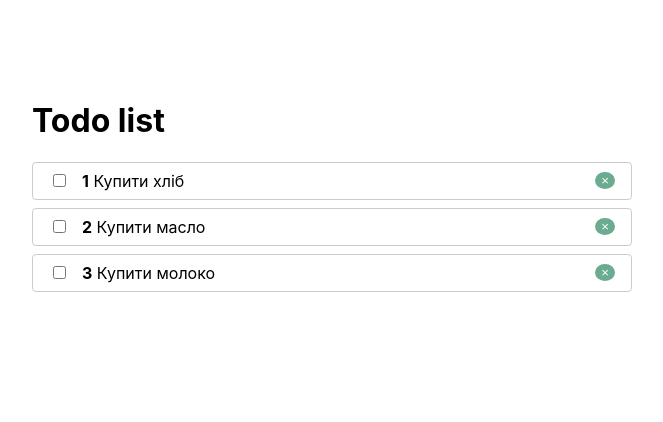
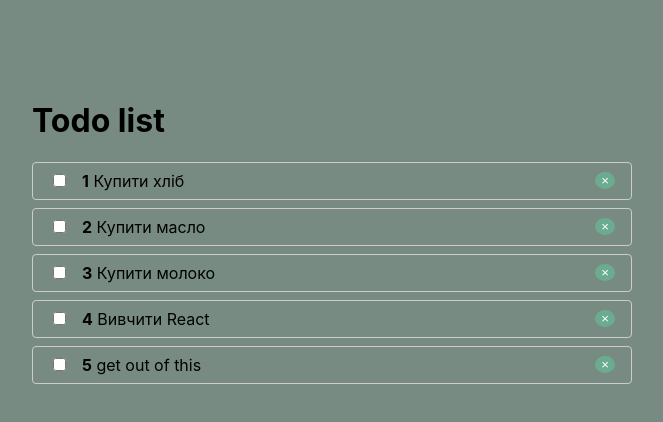
Before and after one commit to Andrewsabatyuk/Todo-list, a React (Create React App) app in the folder todo-list/: page / in a window 1280 px wide. Shown: the top 422 px of the page, without its empty margins (308-971 px from the left). Built offline with nearby package versions, Linux system fonts and the light colour scheme.

Commit message:
v 1/04
adding some new components

```diff
--- a/todo-list/src/App.js
+++ b/todo-list/src/App.js
@@ -1,19 +1,40 @@
-import React from "react";
-import Todolist from "./Todo/Todolist";
+import React from "react"
+import Todolist from "./Todo/Todolist"
+import Context from './context'
 
 function App() {
-  const todos = [
+  const [todos, setTodos] = React.useState([
     { id: 1, completed: false, title: "Купити хліб" },
     { id: 2, completed: false, title: "Купити масло" },
     { id: 3, completed: false, title: "Купити молоко" },
-  ];
+    { id: 4, completed: false, title: "Вивчити React" },
+    { id: 5, completed: false, title: "get out of this" },
+  ])
+
+
+
+  function toggleTodo(id){
+    setTodos(  todos.map( todo =>{
+      if (todo.id === id){
+        todo.completed = !todo.completed
+      }
+      return todo
+    })
+    )
+  }
+
+  function removeTodo(id){
+  setTodos(todos.filter(todo => todo.id !== id))
+  }
 
   return (
+    <Context.Provider value={{removeTodo}}>
     <div className="wrapper">
       <h1 className="header-todo">Todo list</h1>
 
-      <Todolist todos={todos} />
+      <Todolist todos={todos}  onToggle={toggleTodo}/>
     </div>
+    </Context.Provider>
   );
 }
 
--- a/todo-list/src/Todo/TodoItem.js
+++ b/todo-list/src/Todo/TodoItem.js
@@ -1,17 +1,26 @@
-import React from "react";
+import React, {useContext} from "react";
 import propTypes from "prop-types";
+import Context from '../context';
 
-function TodoItem({ todo, index }) {
+function TodoItem({ todo, index, onChange }) {
+  // console.log("todo", todo);
+  const {removeTodo}= useContext(Context)
+  const classes =[];
+  if (todo.completed){
+    classes.push('done')
+  }
   return (
     <li className="style-li">
-      <span>
-        <input type="checkbox" />
+      <span className={classes.join(' ')}>
+        <input type="checkbox"
+        checked ={todo.completed}
+        onChange={() => onChange(todo.id)} />
         <strong>{index + 1}</strong>
         &nbsp;
         {todo.title}
       </span>
 
-      <button className="rm">&times;</button>
+      <button className="rm" onClick={removeTodo.bind(null,todo.id)}>&times;</button>
     </li>
   );
 }
@@ -19,6 +28,7 @@ function TodoItem({ todo, index }) {
 TodoItem.propTypes = {
   todo: propTypes.object.isRequired,
   index: propTypes.number,
+  onChange: propTypes.func.isRequired,
 };
 
 export default TodoItem;
--- a/todo-list/src/Todo/Todolist.js
+++ b/todo-list/src/Todo/Todolist.js
@@ -6,13 +6,19 @@ function TodoList(props) {
   return (
     <ul className="ul-item">
       {props.todos.map((todo, index) => {
-        return <TodoItem todo={todo} key={todo.id} index={index} />;
+        return (
+        <TodoItem todo={todo}
+        key={todo.id}
+        index={index}
+        onChange={props.onToggle} />
+        )
       })}
     </ul>
-  );
+  )
 }
 
 TodoList.propTypes ={
-  todos: propTypes.arrayOf(propTypes.object).isRequired
+  todos: propTypes.arrayOf(propTypes.object).isRequired,
+  onToggle: propTypes.func.isRequired
 }
 export default TodoList
--- /dev/null
+++ b/todo-list/src/context.js
@@ -0,0 +1,5 @@
+import React from 'react'
+
+const Context = React.createContext()
+
+export default Context
--- a/todo-list/src/index.css
+++ b/todo-list/src/index.css
@@ -5,6 +5,7 @@ body {
     sans-serif;
   -webkit-font-smoothing: antialiased;
   -moz-osx-font-smoothing: grayscale;
+  background: #778b83;
 }
 
 code {
@@ -49,3 +50,7 @@ input{
   color: white;
   border: none;
 }
+
+.done{
+  text-decoration: line-through;
+}
```
